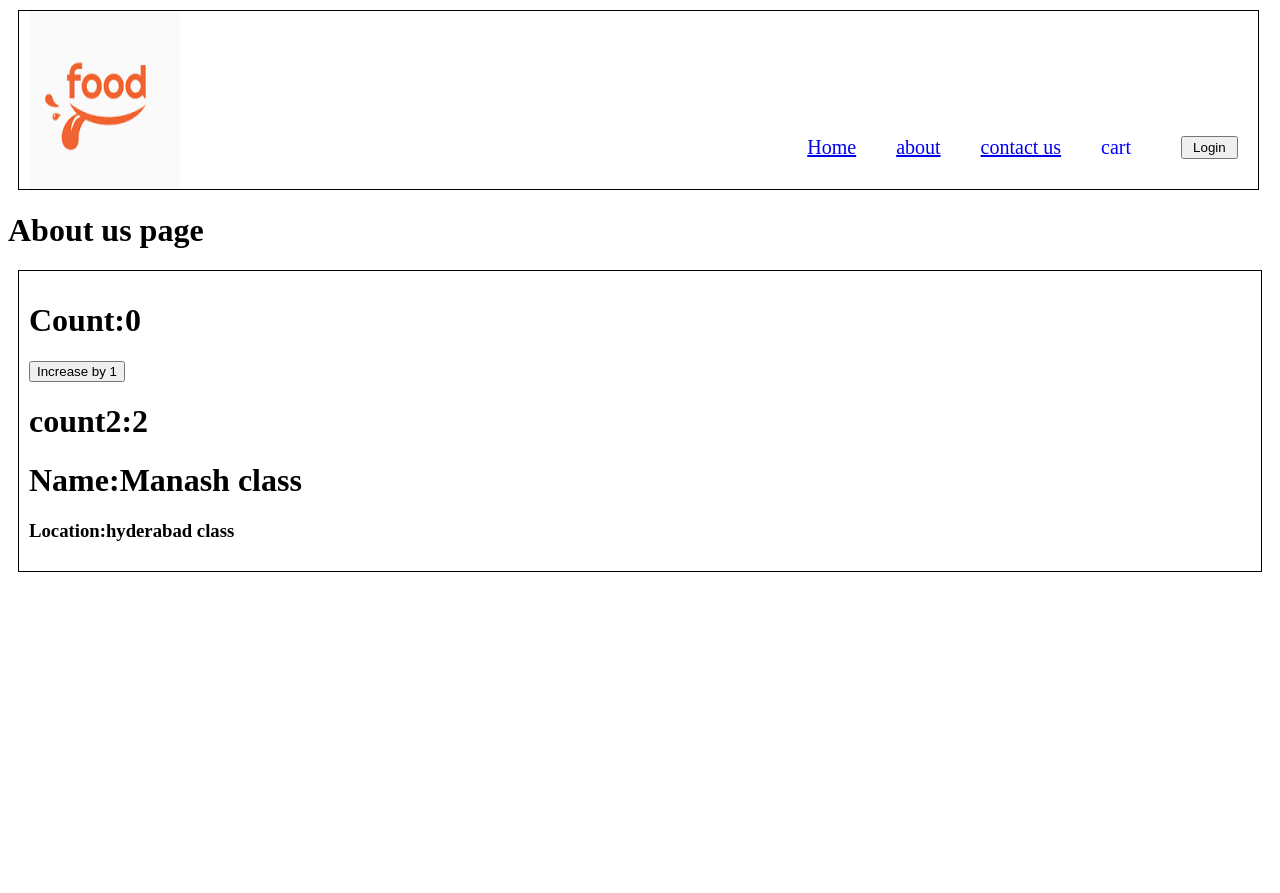
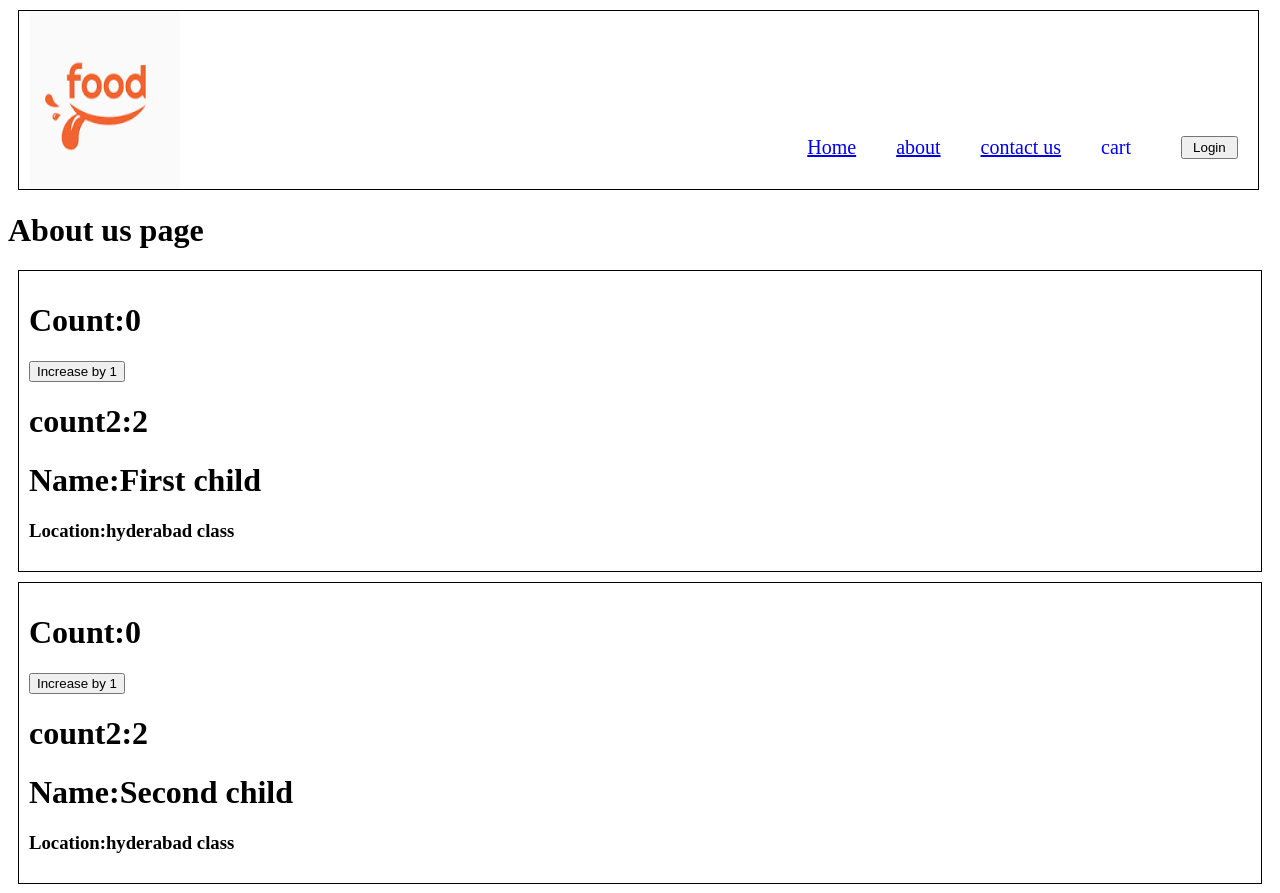
Before and after one commit to ebkmanash/namasteReact, a React (Vite) app: page /About in a window 1280 px wide. Shown: the top 893 px of the page. Before the commit the page ends 800 px from the top, so only its background shows below. Built offline with nearby package versions, Linux system fonts and the light colour scheme.

Commit message:
upto v8 part6

```diff
--- a/src/components/About.js
+++ b/src/components/About.js
@@ -13,7 +13,9 @@ class About extends React.Component{
         return(<div>
             <h1>About us page</h1>
 
-            <UserClass name={"Manash class"} address={"hyderabad class"}/>
+            <UserClass name={"First child"} address={"hyderabad class"}/>
+            <UserClass name={"Second child"} address={"hyderabad class"}/>
+            <UserClass name={"Third child"} address={"hyderabad class"}/>
         </div>)
     }
 }
```
Also changed, not shown: src/components/UserClass.js (+4 -3 lines), Notes/notes.txt.
